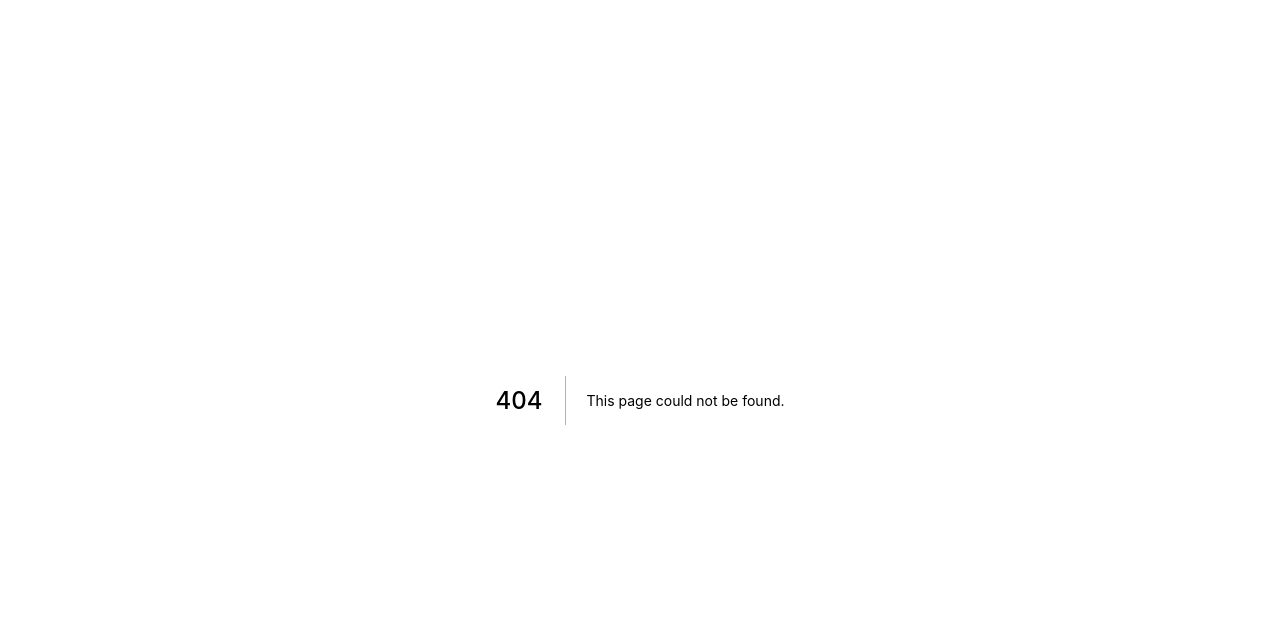
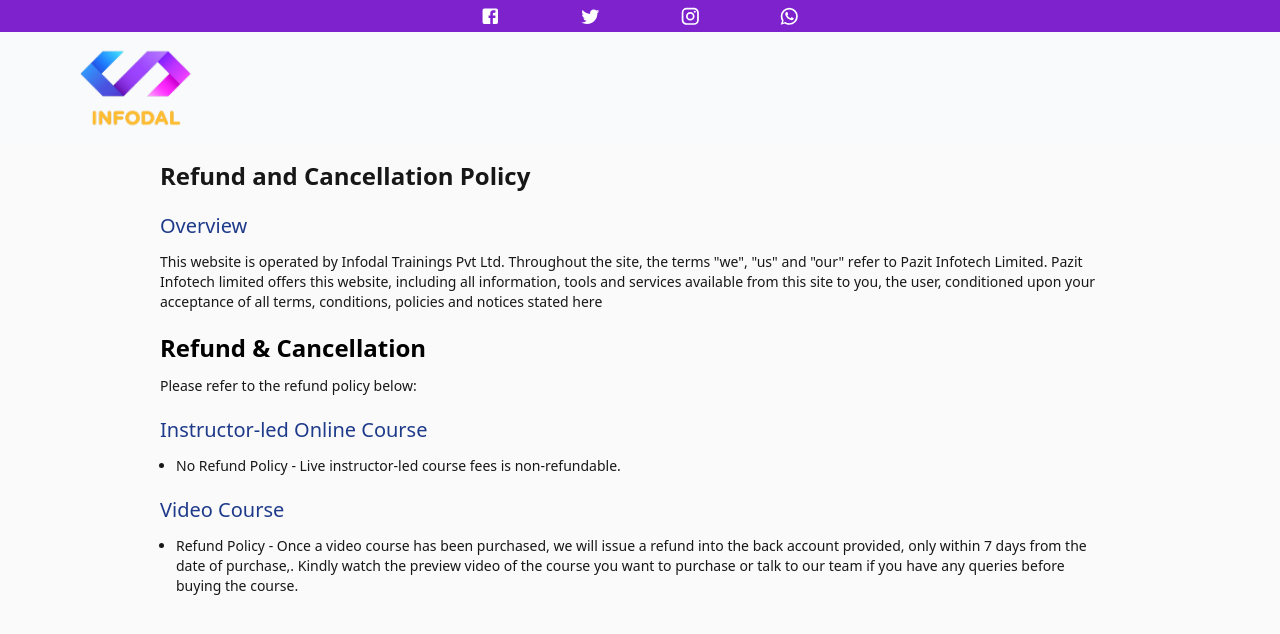
Before and after one commit to Gaurav-2k1/test, a Next.js app: page /refund-and-cancellation in a window 1280 px wide. Before the commit this address had no page. Shown: the top 634 px of the page. Built offline with nearby package versions, Linux system fonts and the light colour scheme.

Commit message:
Refund and Cancellation

```diff
--- a/package.json
+++ b/package.json
@@ -17,7 +17,8 @@
     "next": "12.1.0",
     "react": "17.0.2",
     "react-dom": "17.0.2",
-    "react-redux": "^7.2.8"
+    "react-redux": "^7.2.8",
+    "sass": "^1.50.0"
   },
   "devDependencies": {
     "autoprefixer": "^10.4.4",
--- a/pages/index.js
+++ b/pages/index.js
@@ -6,38 +6,6 @@ import Header from "../components/Header/Header";
 import LiveCourse from "../components/LiveCourse";
 
 export default function Home() {
-  var sapCourseList = [
-    { name: "SAP BPC", image: "/images/sap/bpc.png" },
-    // {name:"SAP EWM", image: "/images/sap/"},
-    // {name:"SAP FICO", image: "/images/sap/"},
-    // {name:"SAP MM (Materials Management)", image: "/images/sap/"},
-    { name: "SAP PM (Plant Maintenance)", image: "/images/sap/pm.png" },
-    // {name:"SAP PP (Production Planning)", image: "/images/sap/"},
-    { name: "SAP QM (Quality Management)", image: "/images/sap/qm.png" },
-    { name: "SAP S/4HANA Logistics", image: "/images/sap/s4hana.png" },
-    { name: "SAP SD (Sales and Distribution)", image: "/images/sap/sd.png" },
-    {
-      name: "SAP SuccessFactors Employee Central",
-      image: "/images/sap/sf.png",
-    },
-    {
-      name: "SAP SuccessFactors Recruiting Management (RCM)",
-      image: "/images/sap/sfrcm.png",
-    },
-    {
-      name: "SAP TRM (Treasury and Risk Management)",
-      image: "/images/sap/trm.png",
-    },
-    { name: "SAP WM (Warehouse Management)", image: "/images/sap/wm.png" },
-  ];
-
-  var oracleCourseList = [
-    { name: "Oracle APEX", image: "/images/oracle/apex.png" },
-    { name: "Oracle BI Publisher", image: "/images/oracle/bi_pub.png" },
-    { name: "Oracle Forms", image: "/images/oracle/forms.png" },
-    { name: "Oracle Argus", image: "/images/oracle/argus.png" },
-    { name: "Oracle Documaker", image: "/images/oracle/documaker.png" },
-  ];
   return (
     <div>
       <Head>
--- /dev/null
+++ b/pages/refund-and-cancellation.js
@@ -0,0 +1,58 @@
+import Head from "next/head";
+import React from "react";
+import Header from "../components/Header/Header";
+import classes from "../styles/pages/refunds.module.scss";
+
+export default function RefundAndCancellation() {
+  return (
+    <div>
+      <Head>
+        <title>Infodal</title>
+        <meta
+          name="description"
+          content="Infodal Learning- India's No.1 IT Learning Platform"
+        />
+        <link rel="icon" href="/logo.png" />
+      </Head>
+
+      <header>
+        <Header />
+      </header>
+
+      <div className="p-4 lg:px-40">
+        <h1 className="text-2xl font-semibold">
+          Refund and Cancellation Policy
+        </h1>
+        <h2 className={classes.subheading}>Overview</h2>
+        <p className={classes.paragraph}>
+          {
+            'This website is operated by Infodal Trainings Pvt Ltd. Throughout the site, the terms "we", "us" and "our" refer to Pazit Infotech Limited. Pazit Infotech limited offers this website, including all information, tools and services available from this site to you, the user, conditioned upon your acceptance of all terms, conditions, policies and notices stated here'
+          }
+        </p>
+        <h2 className="text-black text-2xl mt-5 font-semibold">
+          Refund & Cancellation
+        </h2>
+        <p className={classes.paragraph}>
+          Please refer to the refund policy below:
+        </p>
+        <h2 className={classes.subheading}>Instructor-led Online Course</h2>
+        <ul className={classes.list}>
+          <li>
+            No Refund Policy - Live instructor-led course fees is
+            non-refundable.
+          </li>
+        </ul>
+        <h2 className={classes.subheading}>Video Course</h2>
+        <ul className={classes.list}>
+          <li>
+            Refund Policy - Once a video course has been purchased, we will
+            issue a refund into the back account provided, only within 7 days
+            from the date of purchase,. Kindly watch the preview video of the
+            course you want to purchase or talk to our team if you have any
+            queries before buying the course.
+          </li>
+        </ul>
+      </div>
+    </div>
+  );
+}
--- /dev/null
+++ b/styles/pages/refunds.module.scss
@@ -0,0 +1,10 @@
+.subheading {
+  @apply text-blue-900 text-xl mt-5;
+}
+.list {
+  @apply mt-3 list-disc px-4;
+}
+
+.paragraph {
+  @apply text-sm mt-3;
+}
```
Also changed, not shown: 1 other file (tests, documents, lock files or other folders).
